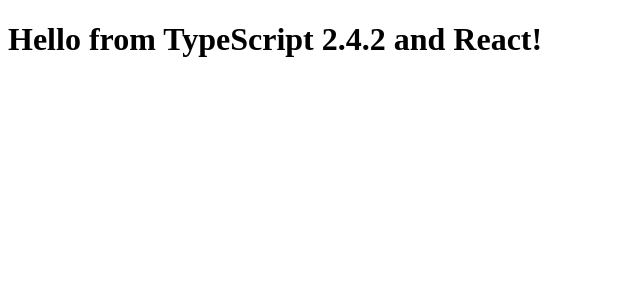
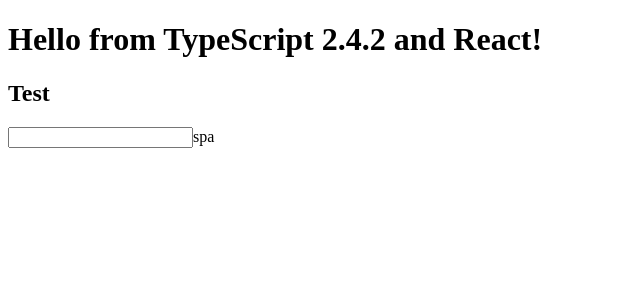
Before and after one commit to Ledragon/react-ts-seed, a React app: page / in a window 1280 px wide. Shown: the top 300 px of the page, without its empty margins (0-640 px from the left). Built offline with nearby package versions, Linux system fonts and the light colour scheme.

Commit message:
Test hot reload - not working it seems

```diff
--- a/src/components/hello.tsx
+++ b/src/components/hello.tsx
@@ -9,6 +9,9 @@ export const Hello = (props: HelloProps) => {
   return (
     <div>
       <h1>Hello from {props.compiler} and {props.framework}!</h1>
+      <h2>Test</h2>
+      <input type="text" />
+      spa
     </div>
   );
 }
--- a/webpack.config.js
+++ b/webpack.config.js
@@ -1,3 +1,5 @@
+var webpack = require('webpack');
+
 module.exports = {
   entry: './src/index.tsx',
   output: {
@@ -8,6 +10,9 @@ module.exports = {
   devServer: {
     contentBase: './src'
   },
+  plugins: [
+    new webpack.HotModuleReplacementPlugin()
+  ],
   resolve: {
     extensions: ['.ts', '.tsx', '.js', '.json']
   },
```
